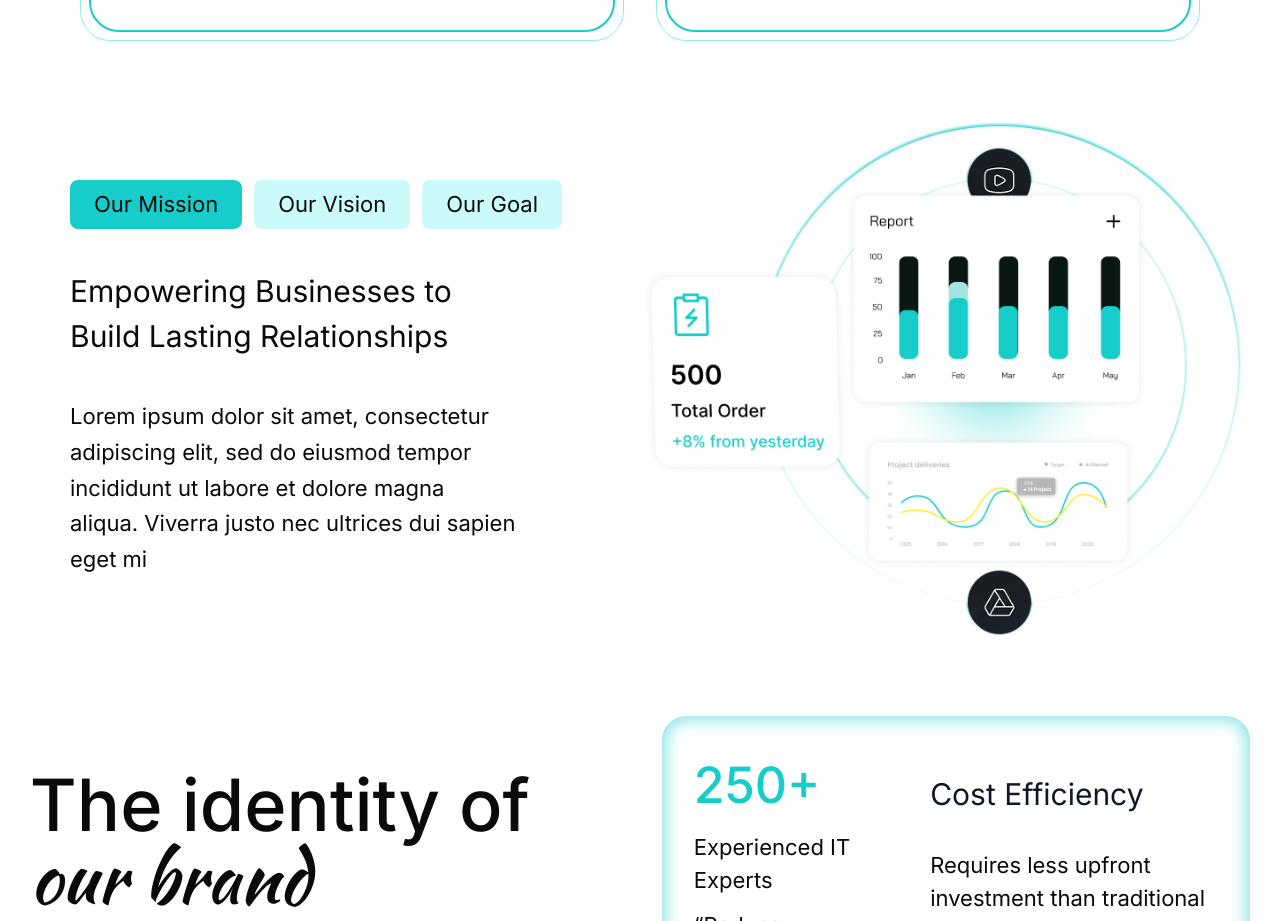
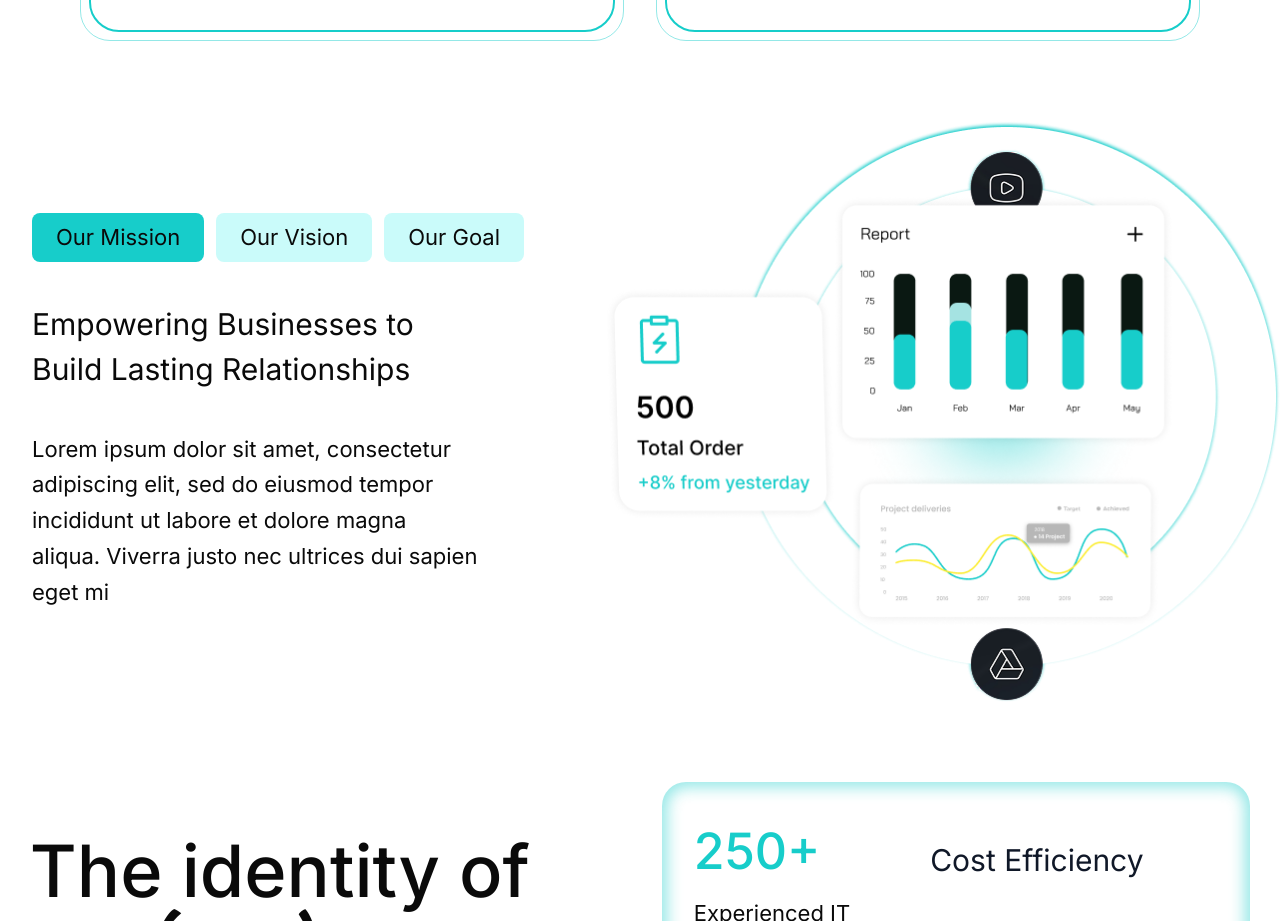
Before and after one commit to Roshen-Perera/ceylon-developers-portfolio, a Next.js app: page /about in a window 1280 px wide. Shown: the part 1800-2721 px from the top of the page. Built offline with nearby package versions, Linux system fonts and the light colour scheme.

Commit message:
Replace Image component with MottoIMG in Motto component

```diff
--- a/components/motto.tsx
+++ b/components/motto.tsx
@@ -1,5 +1,6 @@
 import React from 'react'
 import Image from "next/image";
+import MottoIMG from './mottoIMG';
 
 const Motto = () => {
   return (
@@ -31,13 +32,7 @@ const Motto = () => {
           </p>
         </div>
         <div className="flex flex-col gap-6 flex-1">
-          <Image
-            src="/assets/images/motto.png"
-            alt="motto"
-            width={600}
-            height={400}
-            className="rounded-lg"
-          />
+          <MottoIMG/>
         </div>
       </div>
     </div>
```
